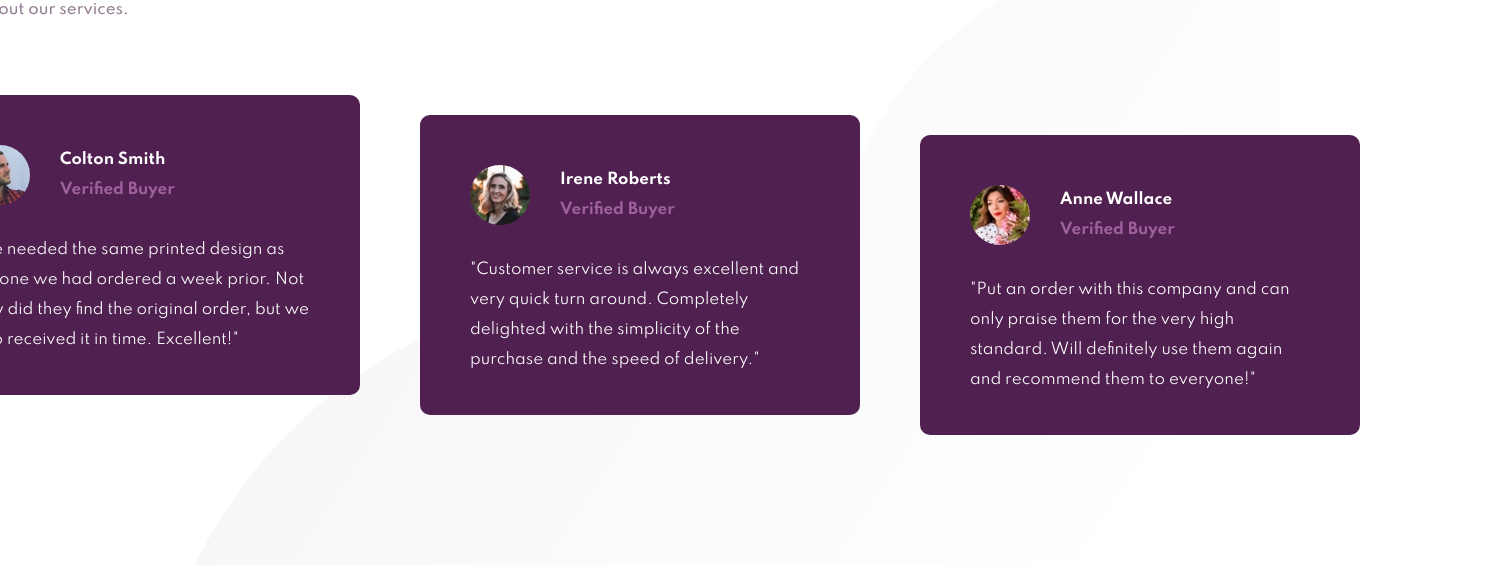
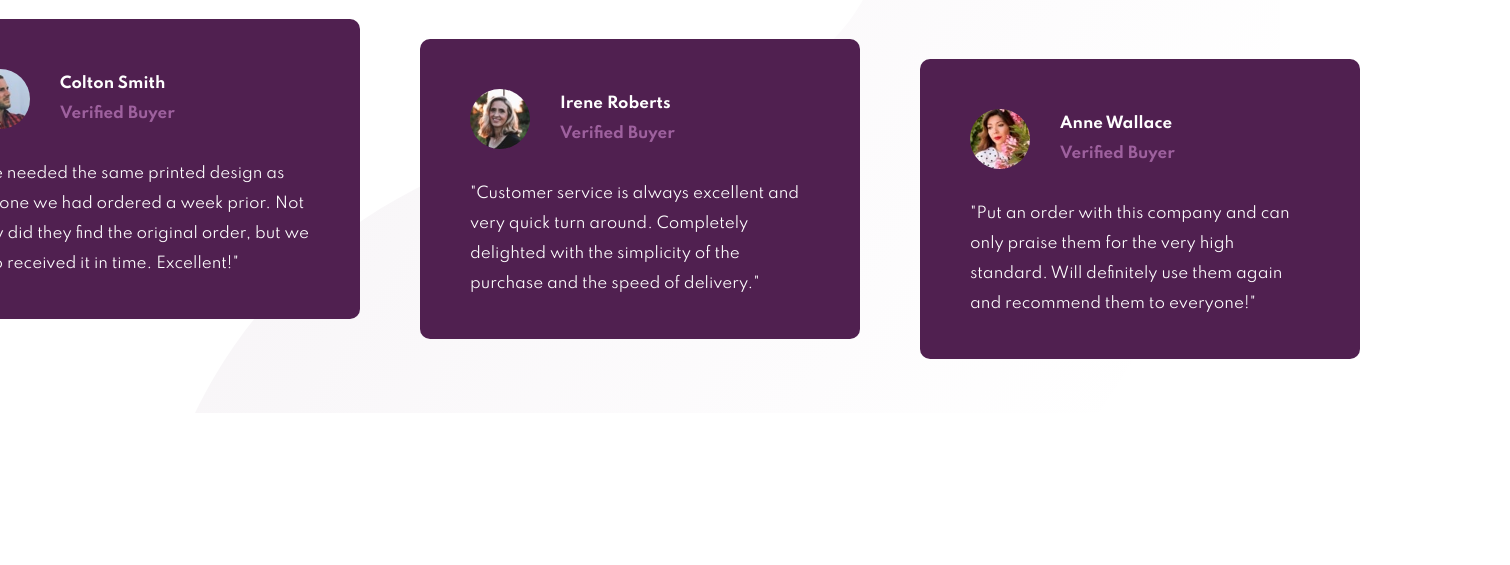
Before and after one commit to KaracaMert/SocialProofSection-Frontendmentor, a plain HTML site: page index.html in a window 1280 px wide. Shown: the part 387-952 px from the top of the page, 1510 px wide, since content can reach past the window. After the commit the page ends 800 px from the top, so only its background shows below. Drawn offline with Linux system fonts and the light colour scheme.

Commit message:
Add files via upload

```diff
--- a/css/style.css
+++ b/css/style.css
@@ -14,12 +14,11 @@ body {
   align-items: center;
   margin: auto;
   min-height: 100vh;
+  width: 1440;
 }
 
 .main-container {
   margin: auto;
-  width: 1440px;
-  padding: 130px 150px;
 }
 
 .info-container {
```
